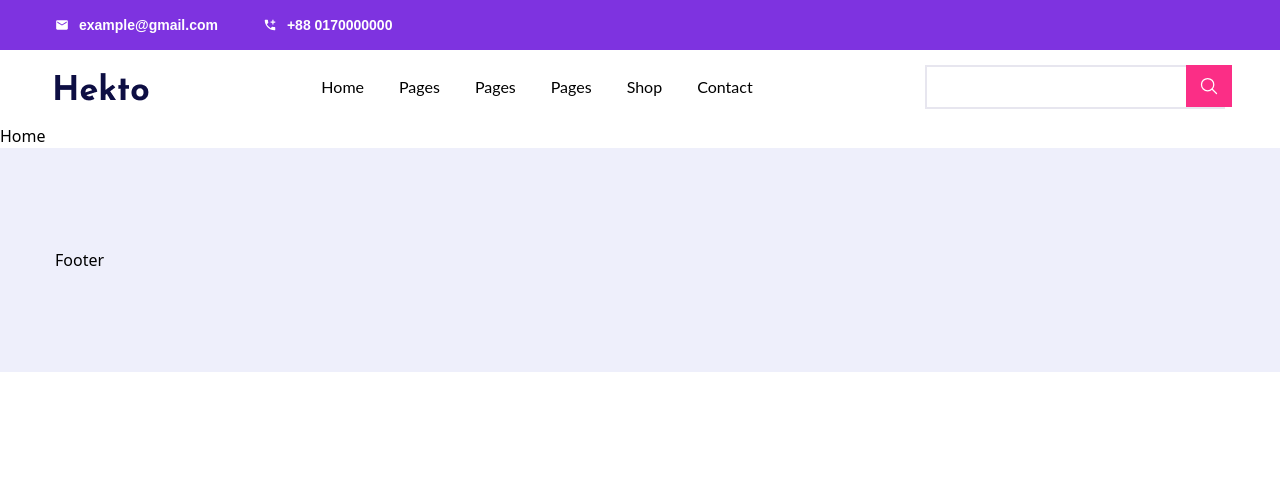
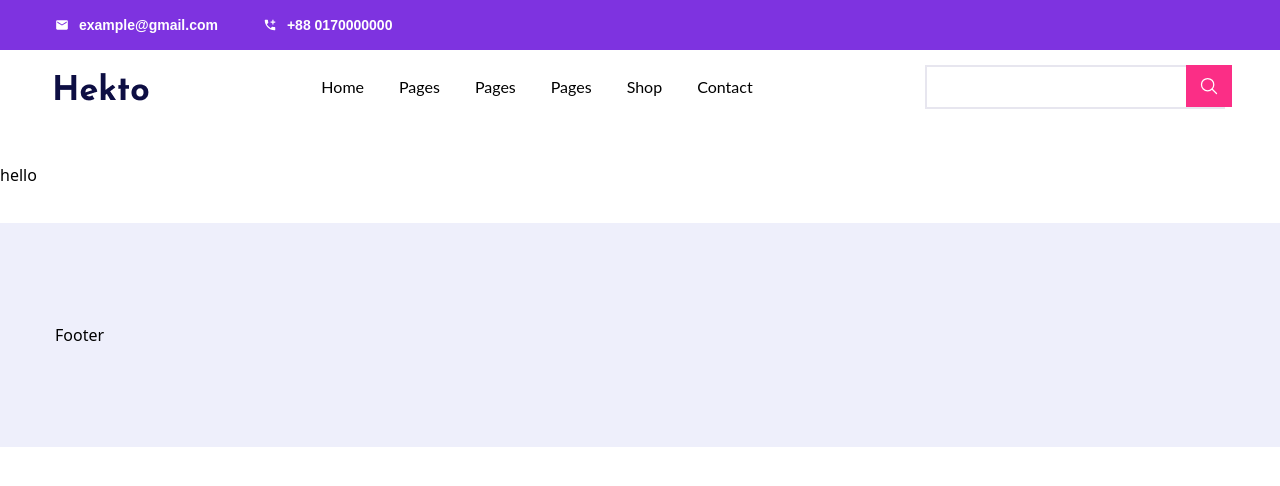
Before and after one commit to siamtalukder484/hekto-ecommerce, a React (Vite) app: page / in a window 1280 px wide. Shown: the top 486 px of the page. Built offline with nearby package versions, Linux system fonts and the light colour scheme.

Commit message:
image_folder_add

```diff
--- a/src/pages/home/Home.jsx
+++ b/src/pages/home/Home.jsx
@@ -1,8 +1,11 @@
 import React from 'react'
+import Homebaner from './homebaner/Homebaner'
 
 const Home = () => {
   return (
-    <div>Home</div>
+    <>
+      <Homebaner/>
+    </>
   )
 }
 
--- /dev/null
+++ b/src/pages/home/homebaner/Homebaner.jsx
@@ -0,0 +1,11 @@
+import React from 'react'
+
+const Homebaner = () => {
+  return (
+   <section className ="pt-[39px] pb-[36px] ">
+        hello
+   </section>
+  )
+}
+
+export default Homebaner
```
